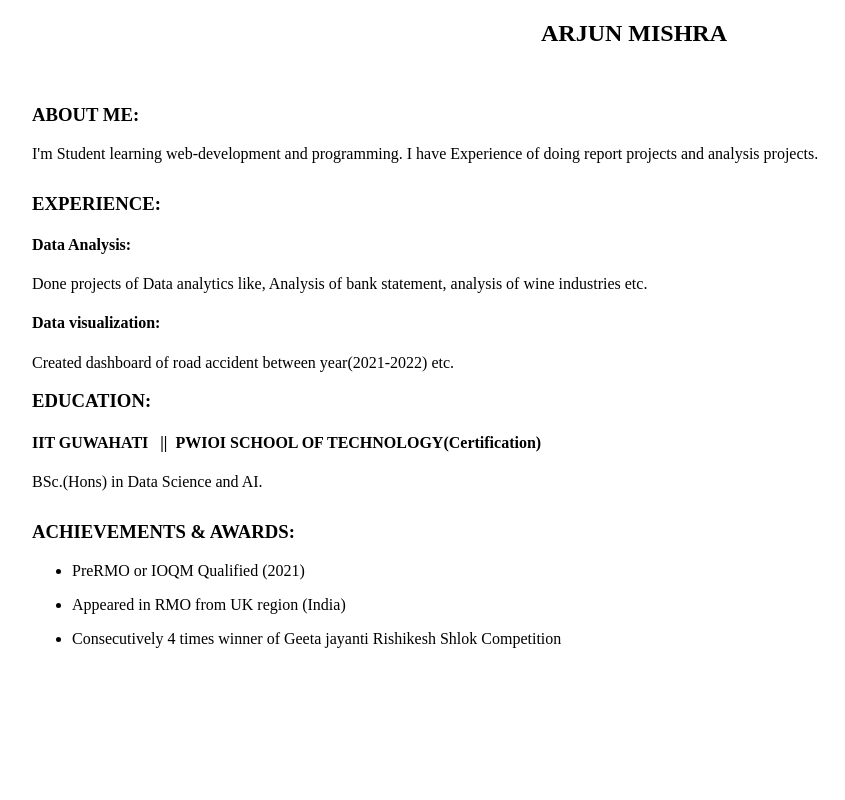
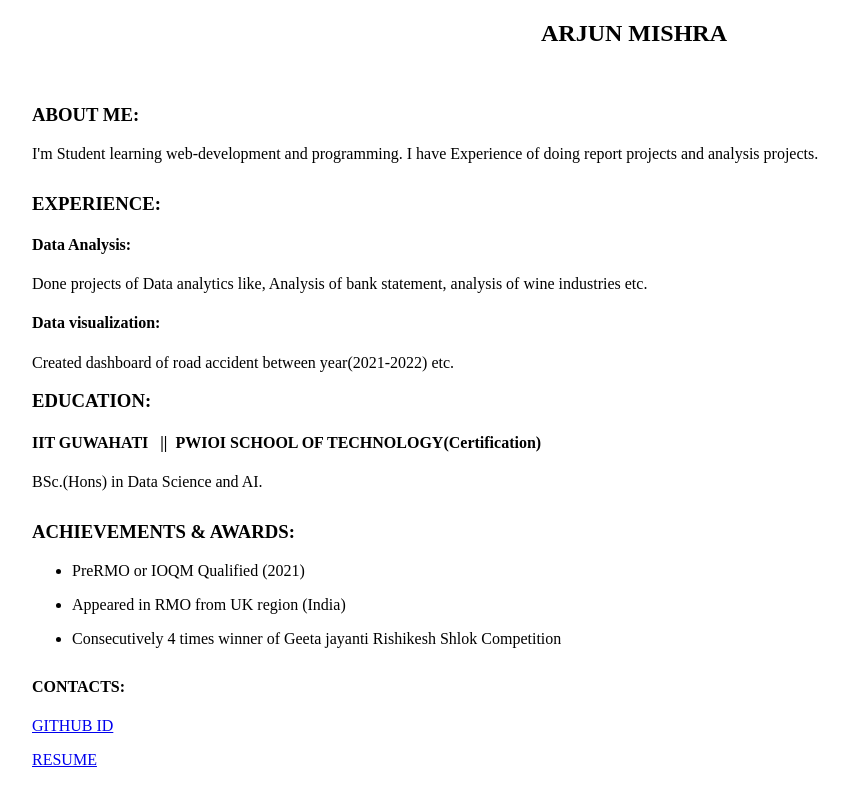
Before and after one commit to arjunmishraaa/resume-V1, a plain HTML site: page index.html in a window 1280 px wide. Shown: the whole page, without its empty margins (6-851 px from the left). Drawn offline with Linux system fonts and the light colour scheme.

Commit message:
second commit

```diff
--- a/index.html
+++ b/index.html
@@ -30,6 +30,12 @@
             <ul><li>Appeared in RMO from UK region (India)</li></ul>
             <ul><li>Consecutively 4 times winner of Geeta jayanti Rishikesh Shlok Competition </li></ul></p>
         </div>
+        <div style="margin:30px;">
+            <h4>CONTACTS:</h4>
+            <p> <a href="https://github.com/arjunmishraaa">GITHUB ID</a></p>
+            <a href="https://arjunnnpsi.vercel.app/">RESUME</a>
+
+        </div>
         <ol>
             <l></l>
             <l></l>
```
